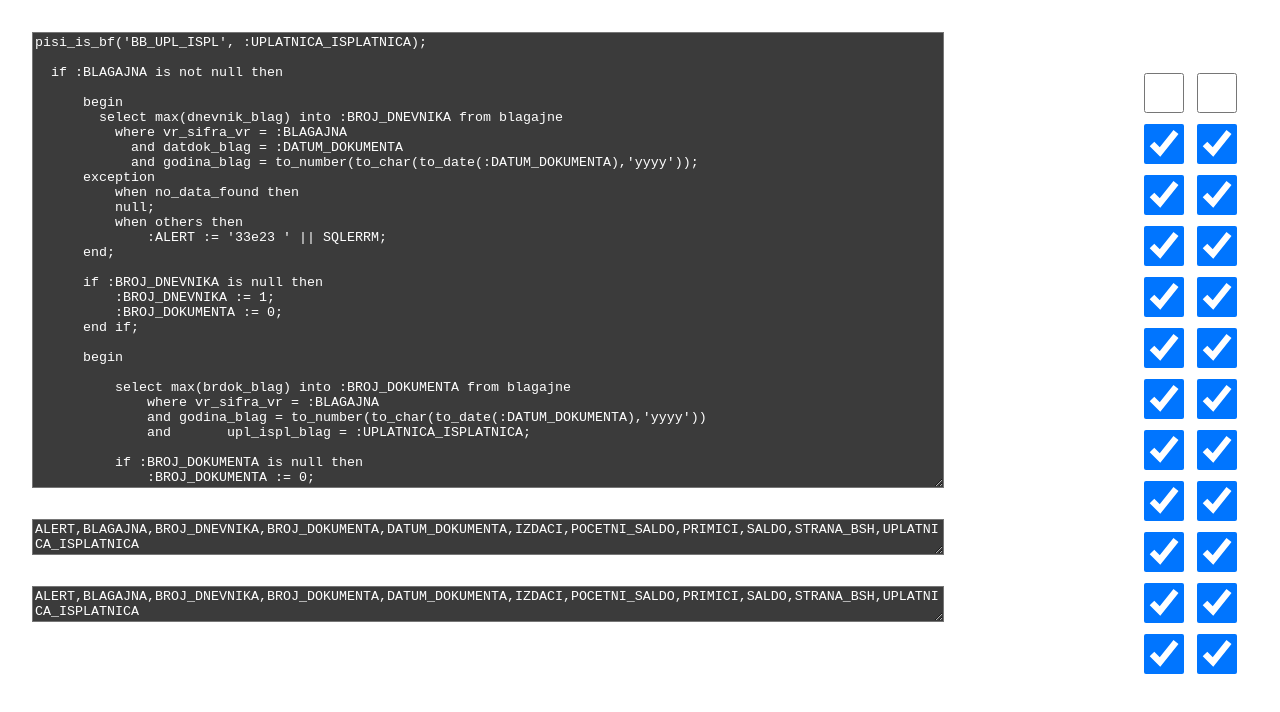
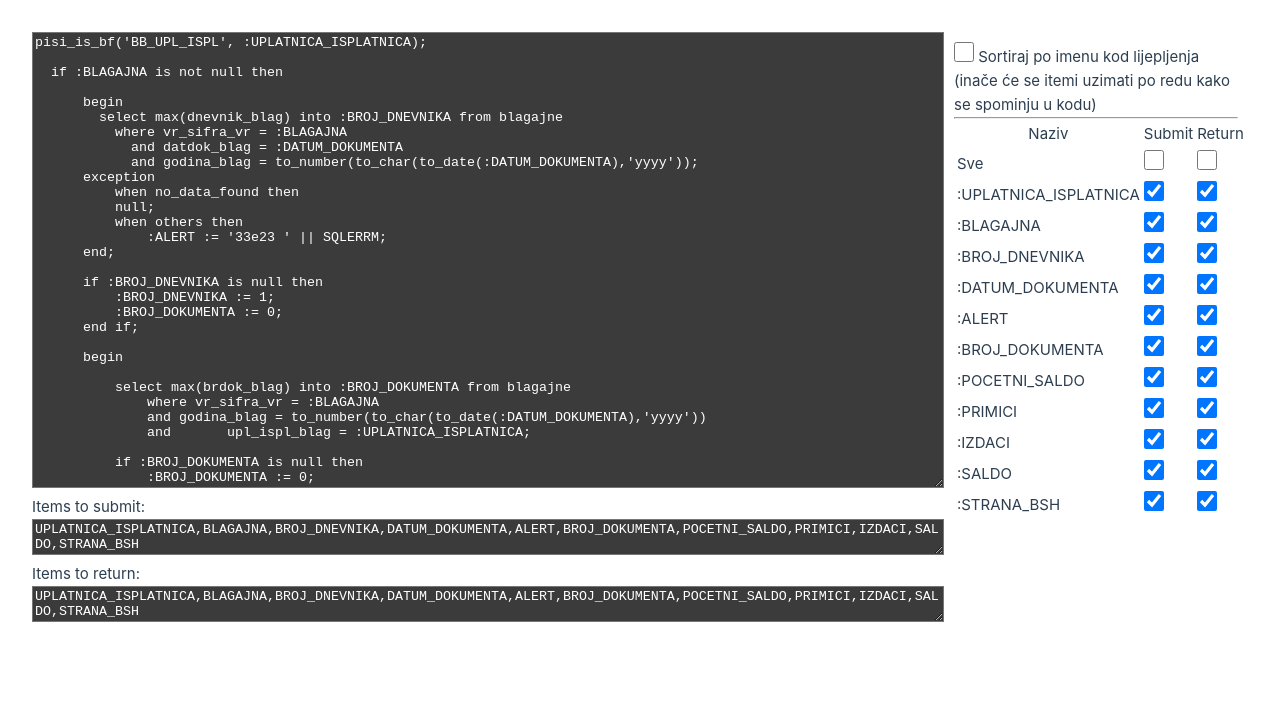
Before and after one commit to fluffyspace/apex-items-to-submit-return, a Vue app: page / in a window 1280 px wide. Shown: the top 712 px of the page. Built offline with nearby package versions, Linux system fonts and the light colour scheme.

Commit message:
white mode optimized

```diff
--- a/src/App.vue
+++ b/src/App.vue
@@ -16,7 +16,9 @@
       </div>
     </div>
     <div style="width:25%;padding:10px">
-
+      <input type="checkbox" class="largerCheckbox" v-model="sortiraj" />
+      Sortiraj po imenu kod lijepljenja (inače će se itemi uzimati po redu kako se spominju u kodu)
+      <hr>
     <table>
       <thead>
         <tr>
@@ -119,7 +121,8 @@
       :strana_bsh := 'D';
   end if;	`,
         toggleSubmitCheckbox: null,
-        toggleReturnCheckbox: null
+        toggleReturnCheckbox: null,
+        sortiraj: false,
       }
     },
 
@@ -144,6 +147,7 @@
           return {"name": item.toUpperCase(), "submit": true, "return": true};
         })));
 
+        if(this.sortiraj){
           this.items = this.items.sort((a, b) => {
             const nameA = a.name.toUpperCase(); // ignore upper and lowercase
             const nameB = b.name.toUpperCase(); // ignore upper and lowercase
@@ -157,6 +161,7 @@
             // names must be equal
             return 0;
           });
+        }
 
       },
       toggleSubmit(){
--- a/src/assets/main.css
+++ b/src/assets/main.css
@@ -5,7 +5,7 @@
   margin: 0 auto;
   padding: 2rem;
   font-weight: normal;
-  color:white;
+  /*color:white;*/
 }
 
 a,
@@ -44,6 +44,6 @@ button{
   font-size: 18px;
 }
 input.largerCheckbox {
-  width: 40px;
-  height: 40px;
+  width: 20px;
+  height: 20px;
 }
```
Lines whose indentation alone changed are shown as unchanged.
